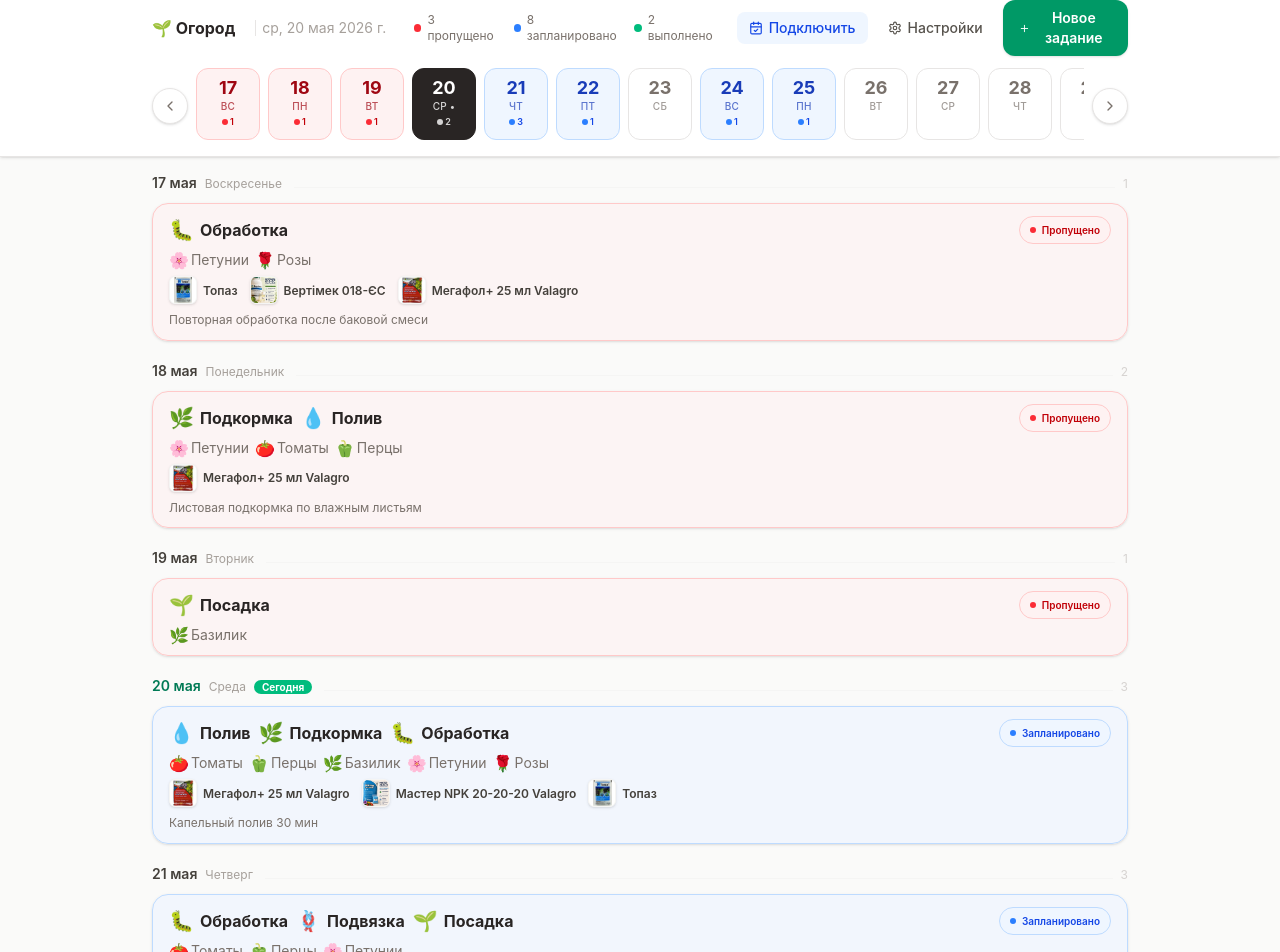
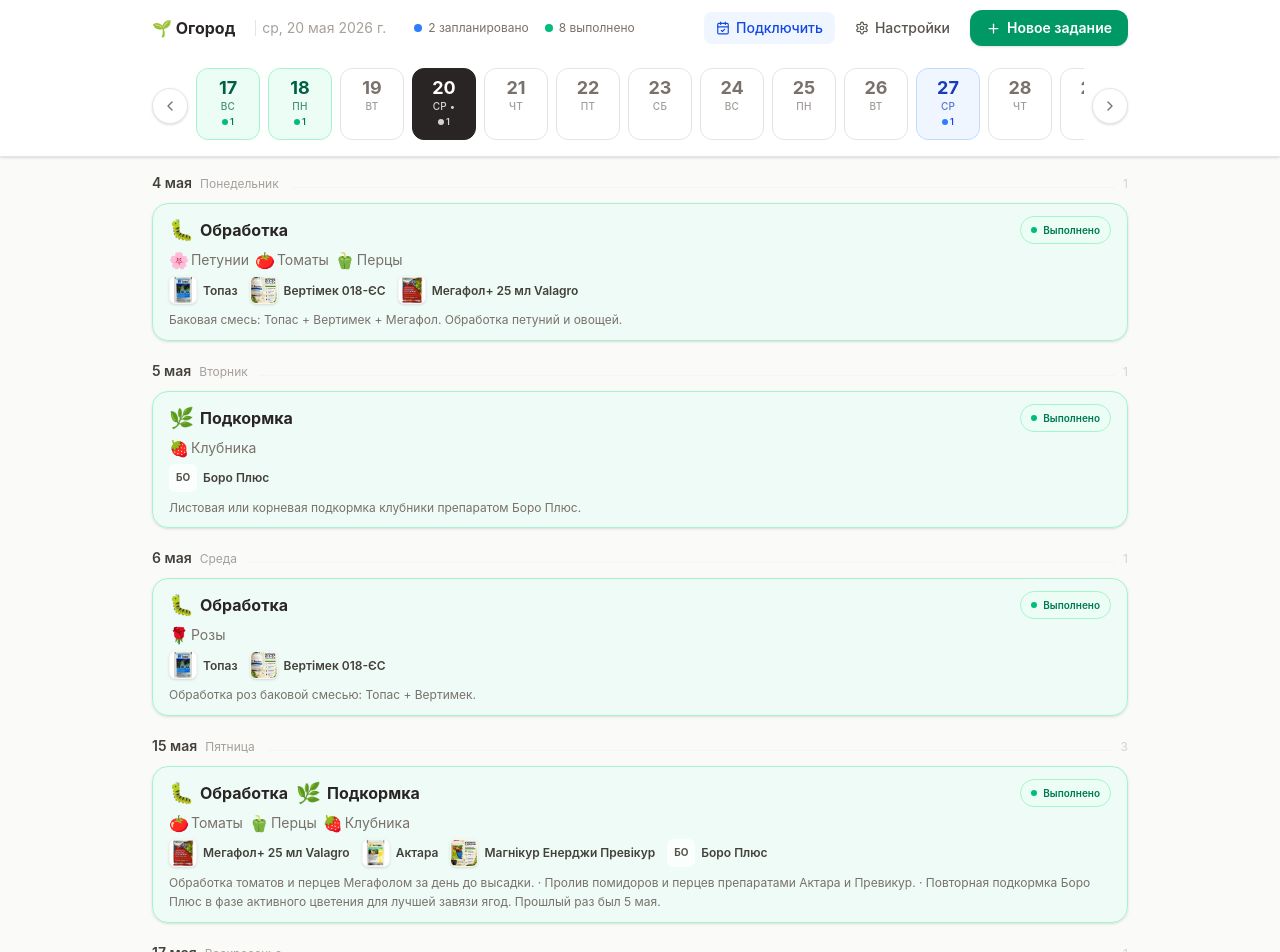
Before and after one commit to artemtraino-code/garden-calendar-app, a React (Vite) app: page / in a window 1280 px wide. Shown: the top 952 px of the page. Built offline with nearby package versions, Linux system fonts and the light colour scheme.

Commit message:
Import Google calendar seed events

```diff
--- a/src/components/mockups/garden-cards/Design1.tsx
+++ b/src/components/mockups/garden-cards/Design1.tsx
@@ -25,7 +25,7 @@ interface DateTile {
 }
 
 const DATE_WINDOW = 14;
-const APP_STATE_KEY = "garden-calendar-react-state-v1";
+const APP_STATE_KEY = "garden-calendar-react-state-v3";
 
 const SEED: AppState = {
   version: 1,
@@ -56,186 +56,144 @@ const SEED: AppState = {
   preparations: initialPreparations,
   tasks: [
     {
-      id: "t_1",
-      batchId: "b_1",
-      status: "missed",
-      date: "2026-05-17",
-      groupIds: ["g_flowers"],
-      cultureIds: ["c_petunia", "c_rose"],
+      id: "import_20260504_treat_petunia_veggies",
+      batchId: "import_20260504",
+      status: "done",
+      date: "2026-05-04",
+      groupIds: ["g_flowers", "g_veggies"],
+      cultureIds: ["c_petunia", "c_tomato", "c_pepper"],
       workTypeIds: ["w_treat"],
       preparationIds: ["prep_topas", "prep_vertimek", "prep_megafol"],
-      repeat: { mode: "after", intervalDays: 7, repeatDate: "" },
-      notes: "Повторная обработка после баковой смеси",
-      createdAt: "2026-05-10",
+      repeat: { mode: "none", intervalDays: 0, repeatDate: "" },
+      notes: "Баковая смесь: Топас + Вертимек + Мегафол. Обработка петуний и овощей.",
+      createdAt: "2026-05-04",
+      updatedAt: "2026-05-04",
+    },
+    {
+      id: "import_20260505_feed_strawberry_boro",
+      batchId: "import_20260505",
+      status: "done",
+      date: "2026-05-05",
+      groupIds: ["g_berries"],
+      cultureIds: ["c_strawberry"],
+      workTypeIds: ["w_feed"],
+      preparationIds: ["prep_boro_plus"],
+      repeat: { mode: "none", intervalDays: 0, repeatDate: "" },
+      notes: "Листовая или корневая подкормка клубники препаратом Боро Плюс.",
+      createdAt: "2026-05-05",
+      updatedAt: "2026-05-05",
+    },
+    {
+      id: "import_20260506_treat_roses",
+      batchId: "import_20260506",
+      status: "done",
+      date: "2026-05-06",
+      groupIds: ["g_flowers"],
+      cultureIds: ["c_rose"],
+      workTypeIds: ["w_treat"],
+      preparationIds: ["prep_topas", "prep_vertimek"],
+      repeat: { mode: "none", intervalDays: 0, repeatDate: "" },
+      notes: "Обработка роз баковой смесью: Топас + Вертимек.",
+      createdAt: "2026-05-06",
+      updatedAt: "2026-05-06",
+    },
+    {
+      id: "import_20260515_treat_tomato_pepper_megafol",
+      batchId: "import_20260515_megafol",
+      status: "done",
+      date: "2026-05-15",
+      groupIds: ["g_veggies"],
+      cultureIds: ["c_tomato", "c_pepper"],
+      workTypeIds: ["w_treat"],
+      preparationIds: ["prep_megafol"],
+      repeat: { mode: "none", intervalDays: 0, repeatDate: "" },
+      notes: "Обработка томатов и перцев Мегафолом за день до высадки.",
+      createdAt: "2026-05-15",
+      updatedAt: "2026-05-15",
+    },
+    {
+      id: "import_20260515_treat_tomato_pepper_aktara_previkur",
+      batchId: "import_20260515_aktara_previkur",
+      status: "done",
+      date: "2026-05-15",
+      groupIds: ["g_veggies"],
+      cultureIds: ["c_tomato", "c_pepper"],
+      workTypeIds: ["w_treat"],
+      preparationIds: ["prep_aktara", "prep_previkur"],
+      repeat: { mode: "none", intervalDays: 0, repeatDate: "" },
+      notes: "Пролив помидоров и перцев препаратами Актара и Превикур.",
+      createdAt: "2026-05-15",
+      updatedAt: "2026-05-15",
+    },
+    {
+      id: "import_20260515_feed_strawberry_boro_repeat",
+      batchId: "import_20260515_boro_repeat",
+      status: "done",
+      date: "2026-05-15",
+      groupIds: ["g_berries"],
+      cultureIds: ["c_strawberry"],
+      workTypeIds: ["w_feed"],
+      preparationIds: ["prep_boro_plus"],
+      repeat: { mode: "none", intervalDays: 0, repeatDate: "" },
+      notes: "Повторная подкормка Боро Плюс в фазе активного цветения для лучшей завязи ягод. Прошлый раз был 5 мая.",
+      createdAt: "2026-05-15",
+      updatedAt: "2026-05-15",
+    },
+    {
+      id: "import_20260517_plant_tomato_pepper",
+      batchId: "import_20260517",
+      status: "done",
+      date: "2026-05-17",
+      groupIds: ["g_veggies"],
+      cultureIds: ["c_tomato", "c_pepper"],
+      workTypeIds: ["w_plant"],
+      preparationIds: [],
+      repeat: { mode: "none", intervalDays: 0, repeatDate: "" },
+      notes: "Высадка рассады томатов и перца в открытый грунт.",
+      createdAt: "2026-05-17",
       updatedAt: "2026-05-17",
     },
     {
-      id: "t_2",
-      batchId: "b_2",
+      id: "import_20260518_repeat_treat_petunia_veggies",
+      batchId: "import_20260518",
       status: "done",
       date: "2026-05-18",
-      groupIds: ["g_veggies"],
-      cultureIds: ["c_tomato", "c_pepper"],
-      workTypeIds: ["w_water"],
-      preparationIds: [],
-      repeat: { mode: "repeat", intervalDays: 2, repeatDate: "" },
-      notes: "",
-      createdAt: "2026-05-10",
+      groupIds: ["g_flowers", "g_veggies"],
+      cultureIds: ["c_petunia", "c_tomato", "c_pepper"],
+      workTypeIds: ["w_treat"],
+      preparationIds: ["prep_topas", "prep_vertimek", "prep_megafol"],
+      repeat: { mode: "none", intervalDays: 0, repeatDate: "" },
+      notes: "Повторная обработка после баковой смеси Топас + Вертимек + Мегафол от 4 мая.",
+      createdAt: "2026-05-18",
       updatedAt: "2026-05-18",
     },
     {
-      id: "t_3",
-      batchId: "b_3",
-      status: "missed",
-      date: "2026-05-18",
-      groupIds: ["g_flowers"],
-      cultureIds: ["c_petunia"],
-      workTypeIds: ["w_feed"],
-      preparationIds: ["prep_megafol"],
+      id: "import_20260520_treat_seedlings_previkur",
+      batchId: "import_20260520",
+      status: "planned",
+      date: "2026-05-20",
+      groupIds: ["g_veggies"],
+      cultureIds: ["c_tomato", "c_pepper"],
+      workTypeIds: ["w_treat"],
+      preparationIds: ["prep_previkur"],
       repeat: { mode: "none", intervalDays: 0, repeatDate: "" },
-      notes: "Листовая подкормка по влажным листьям",
-      createdAt: "2026-05-15",
-      updatedAt: "2026-05-18",
-    },
-    {
-      id: "t_4",
-      batchId: "b_4",
-      status: "missed",
-      date: "2026-05-19",
-      groupIds: ["g_veggies"],
-      cultureIds: ["c_basil"],
-      workTypeIds: ["w_plant"],
-      preparationIds: [],
-      repeat: { mode: "none", intervalDays: 0, repeatDate: "" },
-      notes: "",
-      createdAt: "2026-05-17",
-      updatedAt: "2026-05-19",
-    },
-    {
-      id: "t_5",
-      batchId: "b_5",
-      status: "done",
-      date: "2026-05-20",
-      groupIds: ["g_flowers"],
-      cultureIds: ["c_rose"],
-      workTypeIds: ["w_treat"],
-      preparationIds: ["prep_topas"],
-      repeat: { mode: "none", intervalDays: 0, repeatDate: "" },
-      notes: "",
-      createdAt: "2026-05-18",
+      notes: "Обработка рассады Превикуром за 3 дня до высадки.",
+      createdAt: "2026-05-20",
       updatedAt: "2026-05-20",
     },
     {
-      id: "t_6",
-      batchId: "b_6",
+      id: "import_20260527_feed_treat_tomato_pepper",
+      batchId: "import_20260527",
       status: "planned",
-      date: "2026-05-20",
-      groupIds: ["g_veggies"],
-      cultureIds: ["c_tomato", "c_pepper", "c_basil"],
-      workTypeIds: ["w_water"],
-      preparationIds: [],
-      repeat: { mode: "repeat", intervalDays: 2, repeatDate: "" },
-      notes: "Капельный полив 30 мин",
-      createdAt: "2026-05-18",
-      updatedAt: "2026-05-20",
-    },
-    {
-      id: "t_7",
-      batchId: "b_7",
-      status: "planned",
-      date: "2026-05-20",
-      groupIds: ["g_flowers"],
-      cultureIds: ["c_petunia"],
-      workTypeIds: ["w_feed"],
-      preparationIds: ["prep_megafol", "prep_master_202020"],
-      repeat: { mode: "none", intervalDays: 0, repeatDate: "" },
-      notes: "",
-      createdAt: "2026-05-18",
-      updatedAt: "2026-05-20",
-    },
-    {
-      id: "t_8",
-      batchId: "b_8",
-      status: "planned",
-      date: "2026-05-21",
+      date: "2026-05-27",
       groupIds: ["g_veggies"],
       cultureIds: ["c_tomato", "c_pepper"],
-      workTypeIds: ["w_treat"],
-      preparationIds: ["prep_aktara", "prep_store_kvadris"],
-      repeat: { mode: "none", intervalDays: 0, repeatDate: "" },
-      notes: "Профилактическая обработка",
-      createdAt: "2026-05-18",
-      updatedAt: "2026-05-21",
-    },
-    {
-      id: "t_9",
-      batchId: "b_9",
-      status: "planned",
-      date: "2026-05-21",
-      groupIds: ["g_veggies"],
-      cultureIds: ["c_tomato"],
-      workTypeIds: ["w_tie"],
-      preparationIds: [],
-      repeat: { mode: "repeat", intervalDays: 7, repeatDate: "" },
-      notes: "",
-      createdAt: "2026-05-18",
-      updatedAt: "2026-05-21",
-    },
-    {
-      id: "t_10",
-      batchId: "b_10",
-      status: "planned",
-      date: "2026-05-21",
-      groupIds: ["g_flowers"],
-      cultureIds: ["c_petunia"],
-      workTypeIds: ["w_plant"],
-      preparationIds: [],
-      repeat: { mode: "none", intervalDays: 0, repeatDate: "" },
-      notes: "Пересадка рассады в кашпо",
-      createdAt: "2026-05-19",
-      updatedAt: "2026-05-21",
-    },
-    {
-      id: "t_11",
-      batchId: "b_11",
-      status: "planned",
-      date: "2026-05-22",
-      groupIds: ["g_flowers"],
-      cultureIds: ["c_rose"],
-      workTypeIds: ["w_water"],
-      preparationIds: [],
-      repeat: { mode: "none", intervalDays: 0, repeatDate: "" },
-      notes: "",
-      createdAt: "2026-05-19",
-      updatedAt: "2026-05-22",
-    },
-    {
-      id: "t_12",
-      batchId: "b_12",
-      status: "planned",
-      date: "2026-05-24",
-      groupIds: ["g_flowers"],
-      cultureIds: ["c_rose", "c_petunia"],
-      workTypeIds: ["w_treat"],
-      preparationIds: ["prep_topas", "prep_vertimek"],
-      repeat: { mode: "none", intervalDays: 0, repeatDate: "" },
-      notes: "Повтор работ от 17 мая",
-      createdAt: "2026-05-17",
-      updatedAt: "2026-05-24",
-    },
-    {
-      id: "t_13",
-      batchId: "b_13",
-      status: "planned",
-      date: "2026-05-25",
-      groupIds: ["g_veggies"],
-      cultureIds: ["c_tomato"],
-      workTypeIds: ["w_feed"],
+      workTypeIds: ["w_feed", "w_treat"],
       preparationIds: ["prep_master_202020"],
       repeat: { mode: "none", intervalDays: 0, repeatDate: "" },
-      notes: "",
-      createdAt: "2026-05-19",
-      updatedAt: "2026-05-25",
+      notes: "Первая корневая подкормка комплексным удобрением Мастер 20-20-20 для высаженной 17 мая рассады томатов и перца.",
+      createdAt: "2026-05-27",
+      updatedAt: "2026-05-27",
     },
   ],
 };
```
